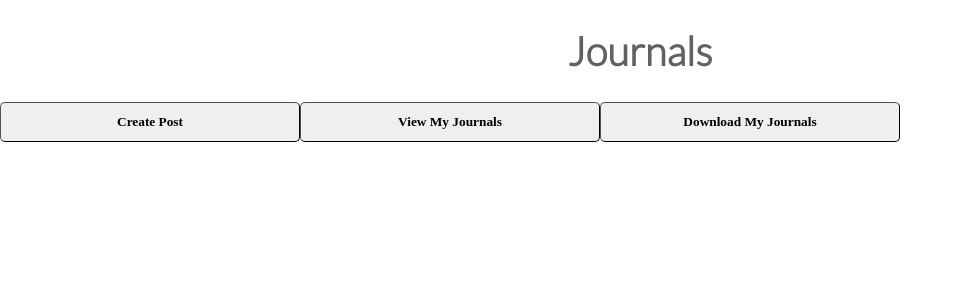
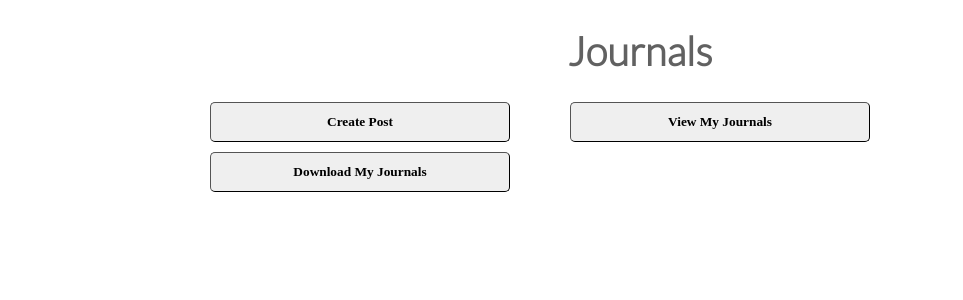
Before and after one commit to apinanyogaratnam/journal-my-life, a React (Create React App) app: page /home in a window 1280 px wide. Shown: the top 300 px of the page, without its empty margins (0-963 px from the left). Built offline with nearby package versions, Linux system fonts and the light colour scheme.

Commit message:
added anon journals buttons without functionality

```diff
--- a/src/components/journals-page-components/anon_journals_home_page.js
+++ b/src/components/journals-page-components/anon_journals_home_page.js
@@ -4,9 +4,11 @@ const AnonJournalsHomePage = () => {
     return (
         <div>
             <h1>Journals</h1>
-            <button>Create Post</button>
-            <button>View My Journals</button>
-            <button>Download My Journals</button>
+            <div className="journals-button-container">
+                <button className="journals-button">Create Post</button>
+                <button className="journals-button">View My Journals</button>
+                <button className="journals-button">Download My Journals</button>
+            </div>
         </div>
     );
 }
--- a/src/index.css
+++ b/src/index.css
@@ -87,7 +87,12 @@ button:hover {
 }
 
 .journals-button-container {
+  margin-left: 210px;
+  margin-right: 60px;
+}
 
+.journals-button {
+  margin-right: 60px;
 }
 
 .hover-links:hover {
```
